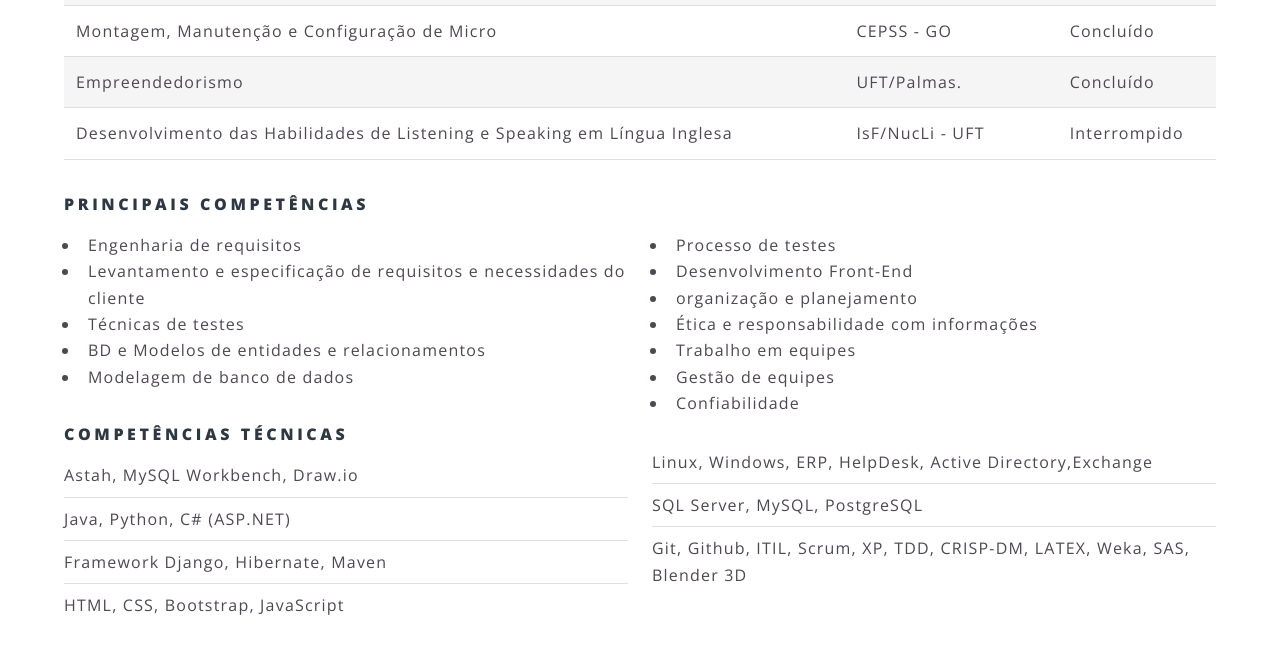
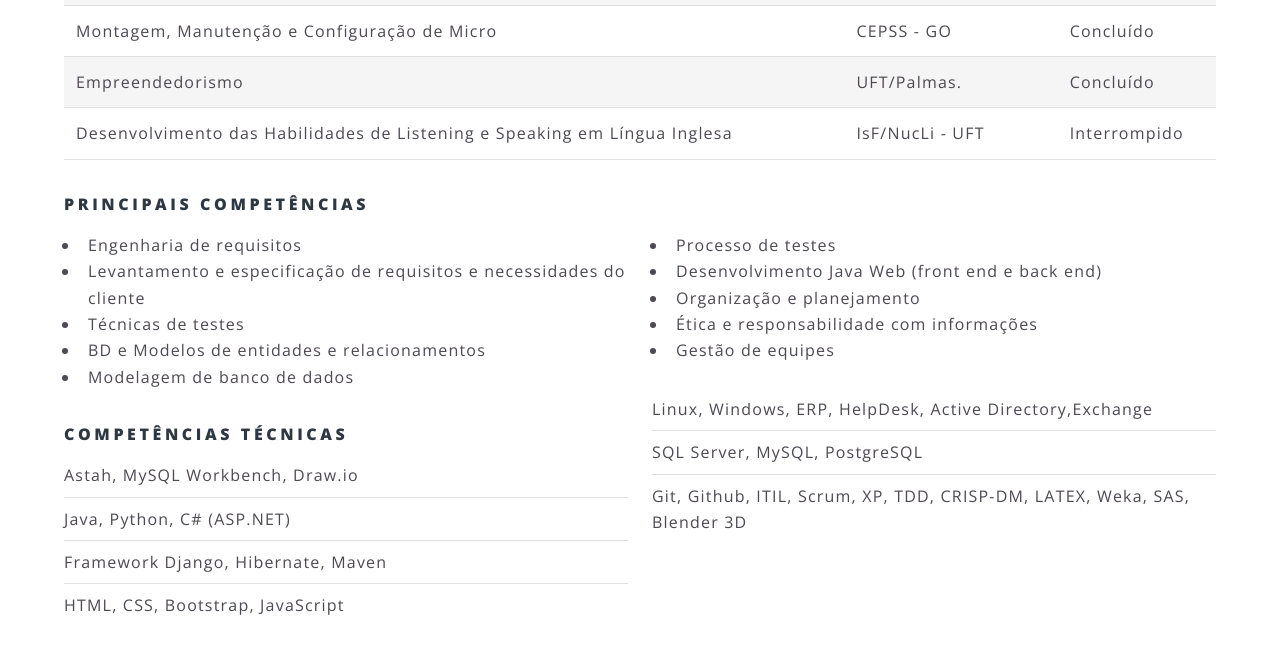
Before and after one commit to SaraFernandes/sarafernandes.github.io_sfdhgdfg, a Jekyll site: the page built from outras.html, in a window 1280 px wide and 900 px high, scrolled down 656 px, cut to the strip 0-663 px from the top of the window. Shown: the top 654 px of the strip. Built offline with Jekyll 4.4.1, drawn with Linux system fonts in a browser that asks for light colours.

Commit message:
Update outras.html

```diff
--- a/outras.html
+++ b/outras.html
@@ -73,12 +73,10 @@ title: Outras
 						<!--<h5>Principais Competências</h5>-->
 						<ul>
 							<li>Processo de testes</li>
-							<li>Desenvolvimento Front-End</li>
-							<li>organização e planejamento</li>
+							<li>Desenvolvimento Java Web (front end e back end)</li>
+							<li>Organização e planejamento</li>
 							<li>Ética e responsabilidade com informações</li>
-							<li>Trabalho em equipes</li>
 							<li>Gestão de equipes</li>
-							<li>Confiabilidade</li>
 						</ul>
 						<!--<h5>Principais Competências</h5>-->
 						<ul class="alt">
```
